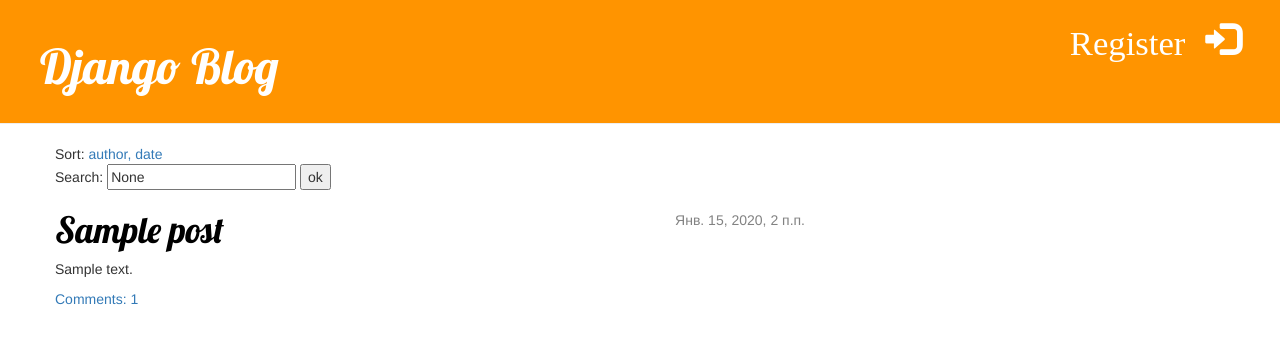
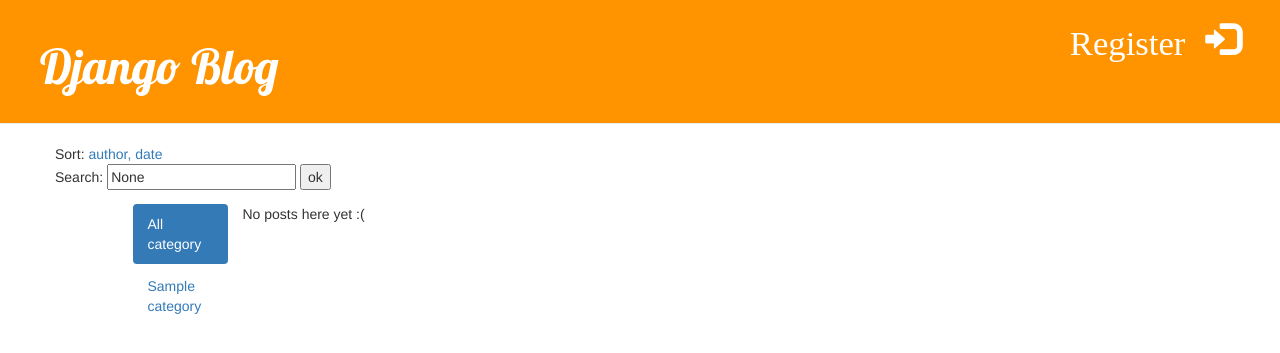
Before and after one commit to dvromanchenk/my-first-blog, a Django app: page / in a window 1280 px wide. Shown: the top 353 px of the page. Run offline with Django 3.2, Linux system fonts and the light colour scheme; tables that the repository leaves empty hold one stand-in row (values such as "Sample post"); some libraries are stand-ins or nearby versions.

Commit message:
add category and moderation

```diff
--- a/blog/admin.py
+++ b/blog/admin.py
@@ -1,5 +1,6 @@
 from django.contrib import admin
-from .models import Post, Comment
+from .models import Post, Comment, Category
 
 admin.site.register(Post)
 admin.site.register(Comment)
+admin.site.register(Category)
--- a/blog/models.py
+++ b/blog/models.py
@@ -11,6 +11,16 @@ from django.contrib.auth.base_user import BaseUserManager
 
 
 class Post(models.Model):
+
+    MODERATION = 'M'
+    CHECKED = 'C'
+    REJECTED = 'R'
+    STATUSES = (
+        (MODERATION, 'On moderation'),
+        (CHECKED, 'Checked'),
+        (REJECTED, 'Rejected')
+    )
+
     author = models.ForeignKey(settings.AUTH_USER_MODEL, on_delete=models.CASCADE)
     title = models.CharField(max_length=200)
     text = models.TextField()
@@ -18,6 +28,9 @@ class Post(models.Model):
     published_date = models.DateTimeField(blank=True, null=True)
     short_text = models.CharField(max_length=400)
     mark = models.IntegerField(default=0)
+    category = models.ForeignKey('blog.Category', null=True, blank=True, on_delete=models.PROTECT)
+    status = models.CharField(choices=STATUSES, max_length=1, default=MODERATION)
+    reason = models.TextField(default="", blank=True)
 
     def publish(self):
         self.published_date = timezone.now()
@@ -27,6 +40,30 @@ class Post(models.Model):
         self.mark += mark
         self.save()
 
+    def __init__(self, *args, **kwargs):
+        super().__init__(*args, **kwargs)
+
+        self.prev_status = self.status
+
+    def save(self, *args, **kwargs):
+
+        if self.status != self.prev_status:
+            email = self.author.email
+            name = self.author.first_name
+
+            if self.status == self.MODERATION:
+                self.published_date = timezone.now()
+                email_subject = 'Публикация поста'
+                email_body = "Здравствуйте, %s! Ваш пост \"%s\" опубликован." % (name, self.title)
+                send_mail(email_subject, email_body, settings.EMAIL_HOST_USER, [email], fail_silently=False)
+
+            elif self.status == self.REJECTED:
+                email_subject = 'Пост не опубликован'
+                email_body = "Здравствуйте, %s! Публикация Вашего поста \"%s\" отклонена модератором." \
+                             "\nПричина: %s." % (name, self.title, self.reason)
+                send_mail(email_subject, email_body, settings.EMAIL_HOST_USER, [email], fail_silently=False)
+
+        return super().save(*args, **kwargs)
 
     def __str__(self):
         return self.title
--- a/blog/templates/blog/post_list.html
+++ b/blog/templates/blog/post_list.html
@@ -2,13 +2,27 @@
 
 {% block content %}
     <text>Sort: </text>
-    <a href="/?sort=author">author,</a>
-    <a href="/?sort=date">date</a>
+    <a href="?sort=author">author,</a>
+    <a href="?sort=date">date</a>
     <form action='/' method="post">{% csrf_token %}
         <text for="search">Search:</text>
         <input id="search" type="text" name="search" value="{{ search }}">
         <input type="submit" value="ok">
     </form>
+    <div class="col-md-2 col-md-offset-1" >
+        <div >
+          <ul class="sidebar nav nav-pills nav-stacked">
+            <li class="nav-item {% if not category %} active {% endif %}" ><a class="nav-link"  href="/">All category</a></li>
+            {% for next_category in category_list %}
+              <li class="nav-item {% if category == next_category.id %}active{% endif %}">
+                  <a class="nav-link"  href="?category={{ next_category.pk }}">
+                      {{ next_category.title }}
+                  </a>
+              </li>
+            {% endfor %}
+          </ul>
+        </div>
+    </div>
     {% for post in posts %}
         <div class="post">
             <div class="date">
--- a/blog/views.py
+++ b/blog/views.py
@@ -7,7 +7,7 @@ from django.utils import timezone
 from django.views.generic import TemplateView
 
 from mysite import settings
-from .models import Post, User, Rating
+from .models import Post, User, Rating, Category
 from django.shortcuts import render, get_object_or_404
 from .forms import PostForm, LoginForm, CreateUserForm, PersonalUserForm, CommentForm, SearchForm
 from django.shortcuts import redirect
@@ -20,22 +20,39 @@ from django.contrib.auth import login, logout
 def post_list(request):
     sort = request.GET.get('sort')
     search = request.POST.get('search')
+    category = request.GET.get('category')
+    category_list = Category.objects.order_by('title')
+    posts = Post.objects.all()
     if search is not None and request.method == "POST":
-        posts = Post.objects.filter(Q(title__icontains=search) |
-                                    Q(short_text__icontains=search) |
-                                    Q(text__icontains=search))
+        posts = posts.filter(Q(title__icontains=search) |
+                             Q(short_text__icontains=search) |
+                             Q(text__icontains=search))
     else:
-        posts = Post.objects.order_by('published_date')
+        posts = posts.order_by('published_date')
 
     if sort == 'author':
-        posts = Post.objects.order_by('author')
+        posts = posts.order_by('author')
     elif sort == 'date':
-        posts = Post.objects.order_by('published_date')
+        posts = posts.order_by('published_date')
+
+    if category:
+        posts = posts.filter(category=category)
 
     if posts is None:
         messages.add_message(request, messages.INFO, 'No posts')
+    else:
+        posts = posts.filter(status=Post.CHECKED)
 
-    return render(request, 'blog/post_list.html', {'posts': posts, 'search': search})
+    return render(
+        request,
+        'blog/post_list.html',
+        {
+            'posts': posts,
+            'search': search,
+            'category_list': category_list,
+            'category': int(category) if category else None
+        }
+    )
 
 
 def post_detail(request, pk):
```
Also changed, not shown: blog/migrations/0010_post_category.py (added), blog/migrations/0011_post_status.py (added), blog/migrations/0012_post_reason.py (added), blog/migrations/0013_auto_20190607_1648.py (added).
